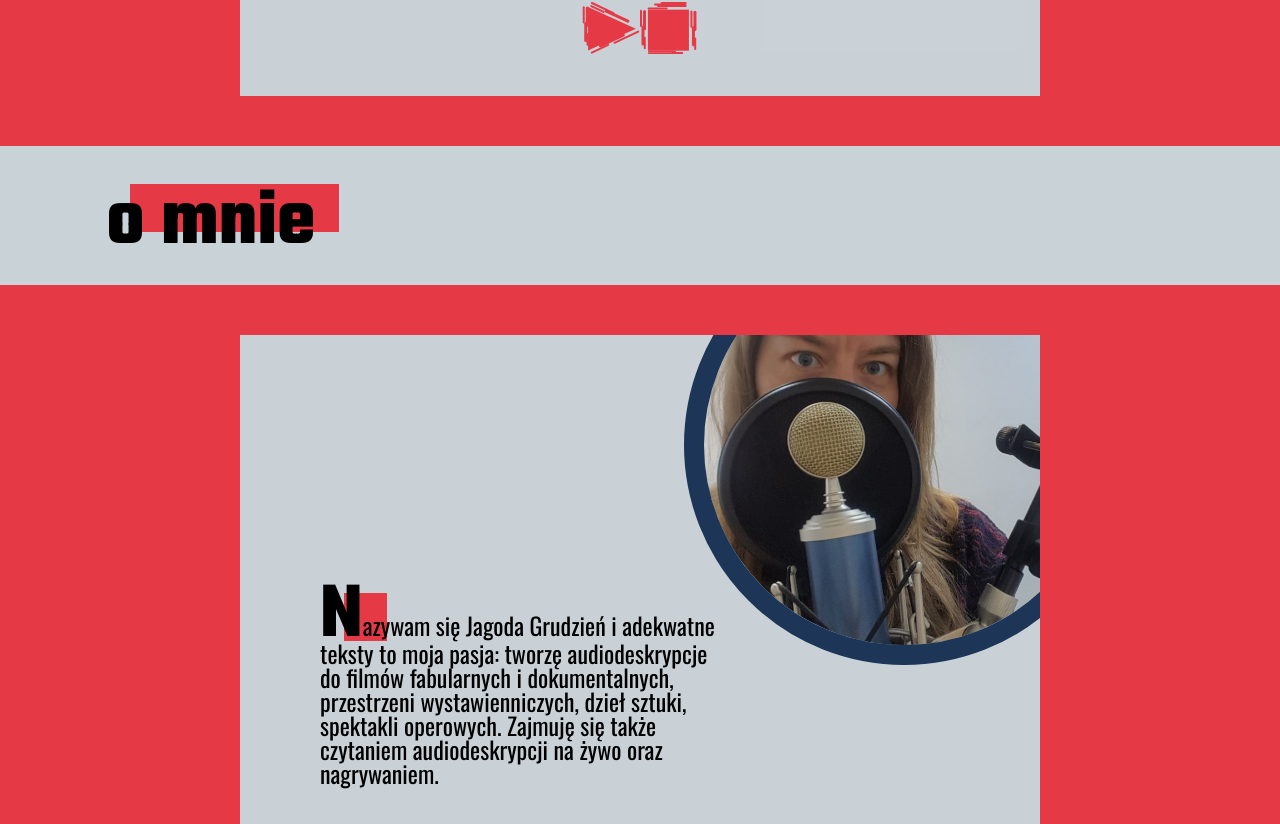
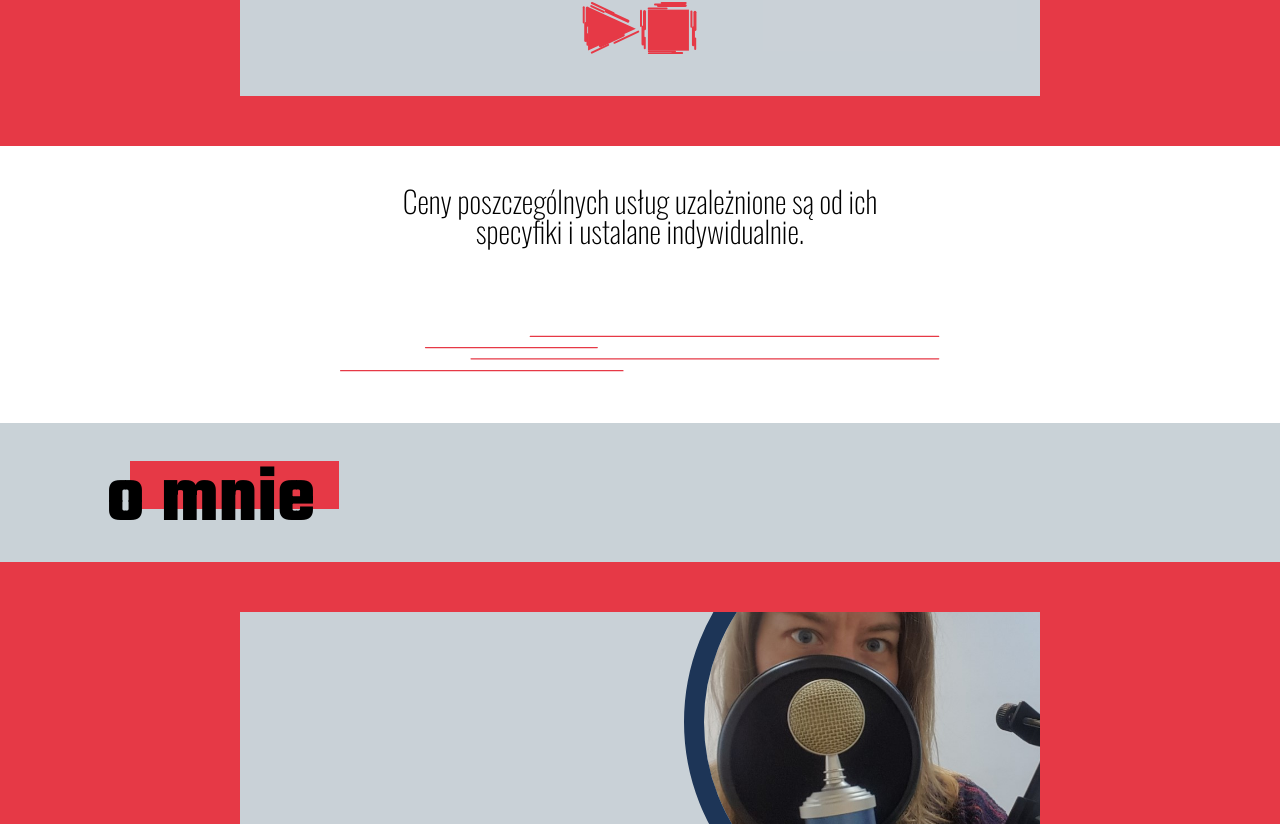
Before and after one commit to rodzinnie/adekwatnie, a React (Vite) app: page / in a window 1280 px wide. Shown: the part 2236-3060 px from the top of the page. Built offline with nearby package versions, Linux system fonts and the light colour scheme.

Commit message:
Add division section

```diff
--- /dev/null
+++ b/src/components/icons/SVGDivider.jsx
@@ -0,0 +1,12 @@
+function SVGDivider(props) {
+  return (
+    <svg width="925" height="55" viewBox="0 0 925 55" fill="none" xmlns="http://www.w3.org/2000/svg">
+    <line x1="1" y1="-1" x2="630.741" y2="-1" transform="matrix(-1 0 0 1 924.038 2)" stroke="#E63946" stroke-width="2" stroke-linecap="round"/>
+    <path d="M436.199 54H1.00003" stroke="#E63946" stroke-width="2" stroke-linecap="round"/>
+    <line x1="1" y1="-1" x2="721.992" y2="-1" transform="matrix(-1 0 0 1 924.038 36.6672)" stroke="#E63946" stroke-width="2" stroke-linecap="round"/>
+    <line x1="1" y1="-1" x2="265.735" y2="-1" transform="matrix(-1 0 0 1 397.592 19.3335)" stroke="#E63946" stroke-width="2" stroke-linecap="round"/>
+    </svg>
+
+  )
+}
+export default SVGDivider
--- a/src/components/layout/Offer/index.jsx
+++ b/src/components/layout/Offer/index.jsx
@@ -3,6 +3,7 @@ import { useState } from 'react'
 import styles from './index.module.scss'
 import { Button, ContrastSection, Heading, SegmentHeader, TilesContainer } from '../../common'
 import {offerList} from './data'
+import SVGDivider from '../../icons/SVGdivider';
 function Offer() {
   const [slideHeading, setSlideHeading] = useState(offerList[0])
   return (
@@ -23,6 +24,10 @@ function Offer() {
         </div>
       </ContrastSection>
       </div>
+      <div className={styles.sectionSummary}>
+        <p>Ceny poszczególnych usług uzależnione są od ich specyfiki i ustalane indywidualnie.</p>
+        <SVGDivider />
+      </div>
     </section>
   )
 }
--- a/src/components/layout/Offer/index.module.scss
+++ b/src/components/layout/Offer/index.module.scss
@@ -51,3 +51,19 @@
   margin: auto;
   text-align: center;
 }
+
+.sectionSummary{
+  font-family: $main-font-text;
+  font-size: 30px;
+  font-weight: 100;
+  &>* {
+    margin: auto;
+    width: 600px;
+    padding: 40px 50px;
+  }
+  p{
+
+    text-align: center;
+  }
+
+}
```
Also changed, not shown: src/assets/divider.svg (added).
